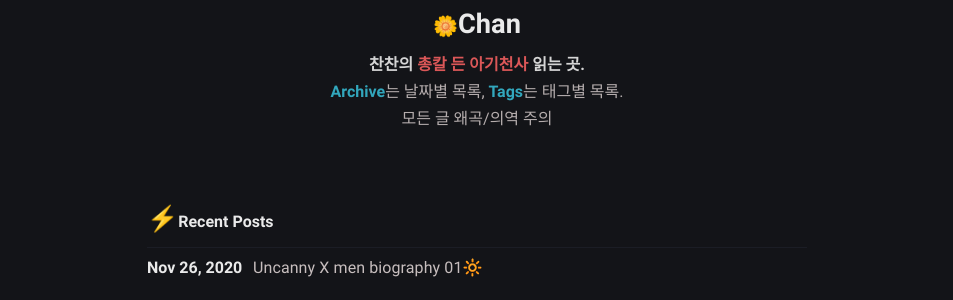
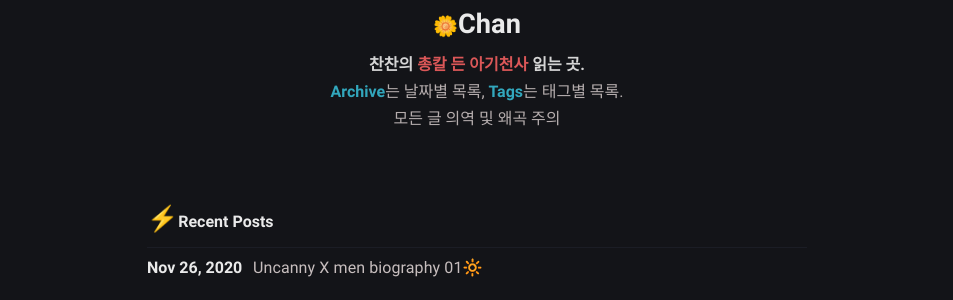
Before and after one commit to iwdstry/yeieje, a Jekyll site: the page built from index.md, in a window 1280 px wide. Shown: the part 249-549 px from the top of the page, without its empty margins (163-1116 px from the left). Built offline with Jekyll 4.4.1, drawn with Linux system fonts in a browser that asks for light colours.

Commit message:
Update _config.yml

```diff
--- a/_config.yml
+++ b/_config.yml
@@ -10,7 +10,7 @@ mode: dark # default theme "dark" | "light"
 # Profile settings
 author:
   name: <span style="font-size:20px">&#127804;</span>Chan # author name
-  bio:  <b>찬찬의 <font color="#F15F5F">총칼 든 아기천사</font color> 읽는 곳. </br><font color="#36B8CF">Archive</font color></b>는 날짜별 목록, <b><font color="#36B8CF">Tags</font color></b>는 태그별 목록.</br>모든 글 왜곡/의역 주의 # tell to the world
+  bio:  <b>찬찬의 <font color="#F15F5F">총칼 든 아기천사</font color> 읽는 곳. </br><font color="#36B8CF">Archive</font color></b>는 날짜별 목록, <b><font color="#36B8CF">Tags</font color></b>는 태그별 목록.</br>모든 글 의역 및 왜곡 주의 # tell to the world
   username: yeieje # general username
   github: github_yeieje # github username
   twitter: twitter_yeieje # twitter username
```
